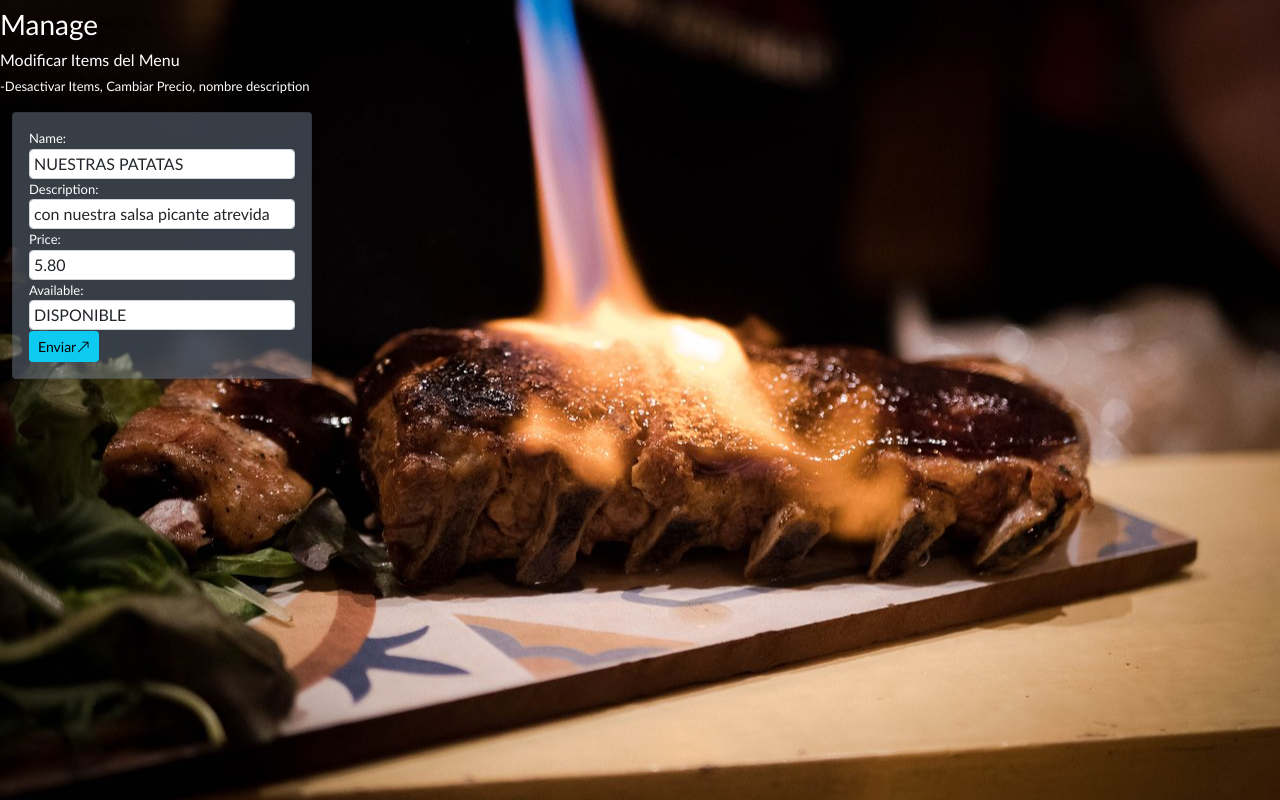
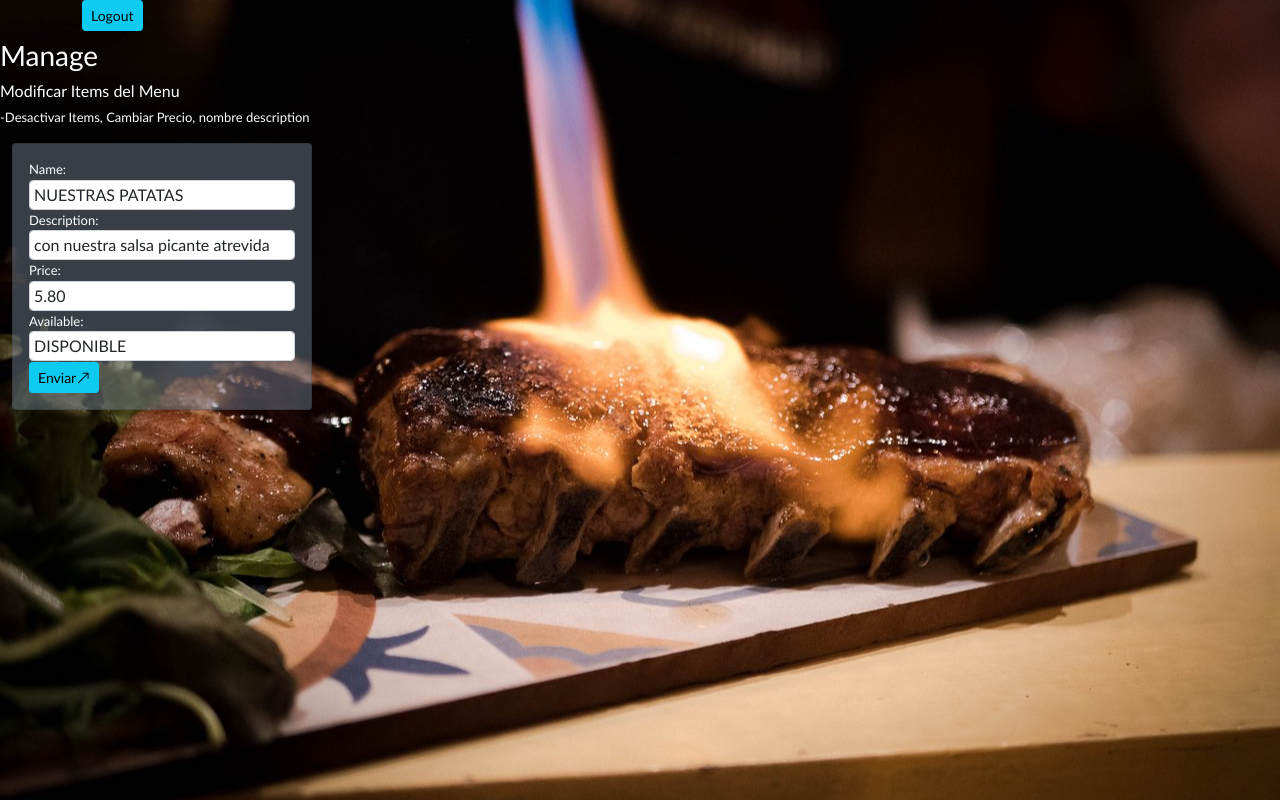
Before and after one commit to edocybdezad/grillogrill, a Django app: page /1 in a window 1280 px wide. Run offline with Django 3.2, Linux system fonts and the light colour scheme; a user stored in the database is signed in; data comes from the database, SQL or seed files in the repository; some web fonts are replaced.

Commit message:
Update project

```diff
--- a/homepage/static/css/styles.css
+++ b/homepage/static/css/styles.css
@@ -9,6 +9,7 @@
 body {
     width: 100%;
     height: 100%;
+    min-height: 100vh;
     /* min-height: 100vh; */
     background: url("/static/pics/ribs.jpg") no-repeat center center fixed;
     background-size: cover;
--- a/homepage/templates/homepage/manage.html
+++ b/homepage/templates/homepage/manage.html
@@ -14,6 +14,10 @@
     <link rel="stylesheet" href="{% static 'css/styles.css' %}">
 </head>
 <body>
+    <div class="container text-right mr-2">
+
+        <a href="{% url 'logout' %}" class="btn btn-info btn-sm">Logout</a>
+    </div>
     {% block body %}
     {% endblock %}
 </body>
--- a/homepage/urls.py
+++ b/homepage/urls.py
@@ -1,5 +1,5 @@
 from django.urls import include,path
-from django.contrib.auth.views import LoginView
+from django.contrib.auth.views import LoginView,LogoutView
 from . import views
 from .views import ItemUpdate
 
@@ -8,5 +8,6 @@ urlpatterns = [
     path('manage/',views.manage, name='manage'),
     path("<int:pk>", ItemUpdate.as_view(), name="item-update"),
     path("login/", LoginView.as_view(template_name='homepage/login.html'), name="login"),
+    path("logout/", LogoutView.as_view(), name="logout"),
     # path('import',views.menu_import, name='import'),
 ]
--- a/restaurant/settings.py
+++ b/restaurant/settings.py
@@ -20,7 +20,7 @@ BASE_DIR = Path(__file__).resolve().parent.parent
 # See https://docs.djangoproject.com/en/3.2/howto/deployment/checklist/
 
 # SECURITY WARNING: keep the secret key used in production secret!
-SECRET_KEY = 'django-insecure-e&c%ob2+)@g1!z%qup=6a)ohy=f!7ur2i1268iemxpopzpm4zy'
+SECRET_KEY = os.environ.get('SECRET_KEY')
 
 # SECURITY WARNING: don't run with debug turned on in production!
 DEBUG = True
```
